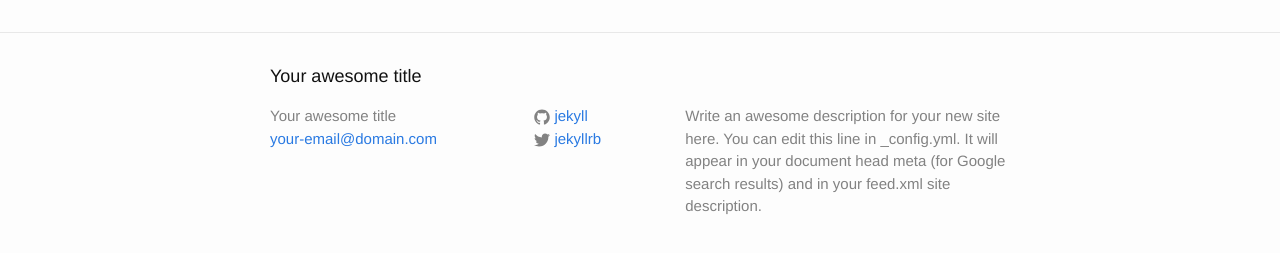
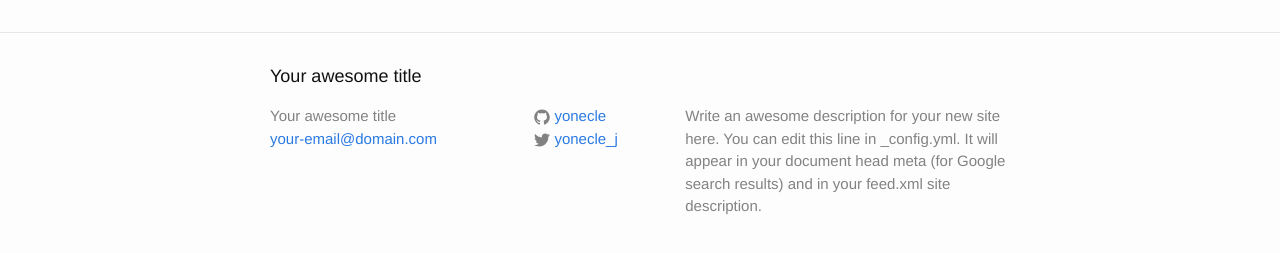
Before and after one commit to gitter-badger/yonecle.github.io, a Jekyll site: the page built from index.html, in a window 1280 px wide. Shown: the part 264-517 px from the top of the page. Built offline with Jekyll 4.4.1, drawn with Linux system fonts in a browser that asks for light colours.

Commit message:
Update _config.yml for user properties

```diff
--- a/_config.yml
+++ b/_config.yml
@@ -14,8 +14,8 @@ description: > # this means to ignore newlines until "baseurl:"
   Google search results) and in your feed.xml site description.
 baseurl: "" # the subpath of your site, e.g. /blog
 url: "http://yourdomain.com" # the base hostname & protocol for your site
-twitter_username: jekyllrb
-github_username:  jekyll
+twitter_username: yonecle_j
+github_username:  yonecle
 
 # Build settings
 markdown: kramdown
```
